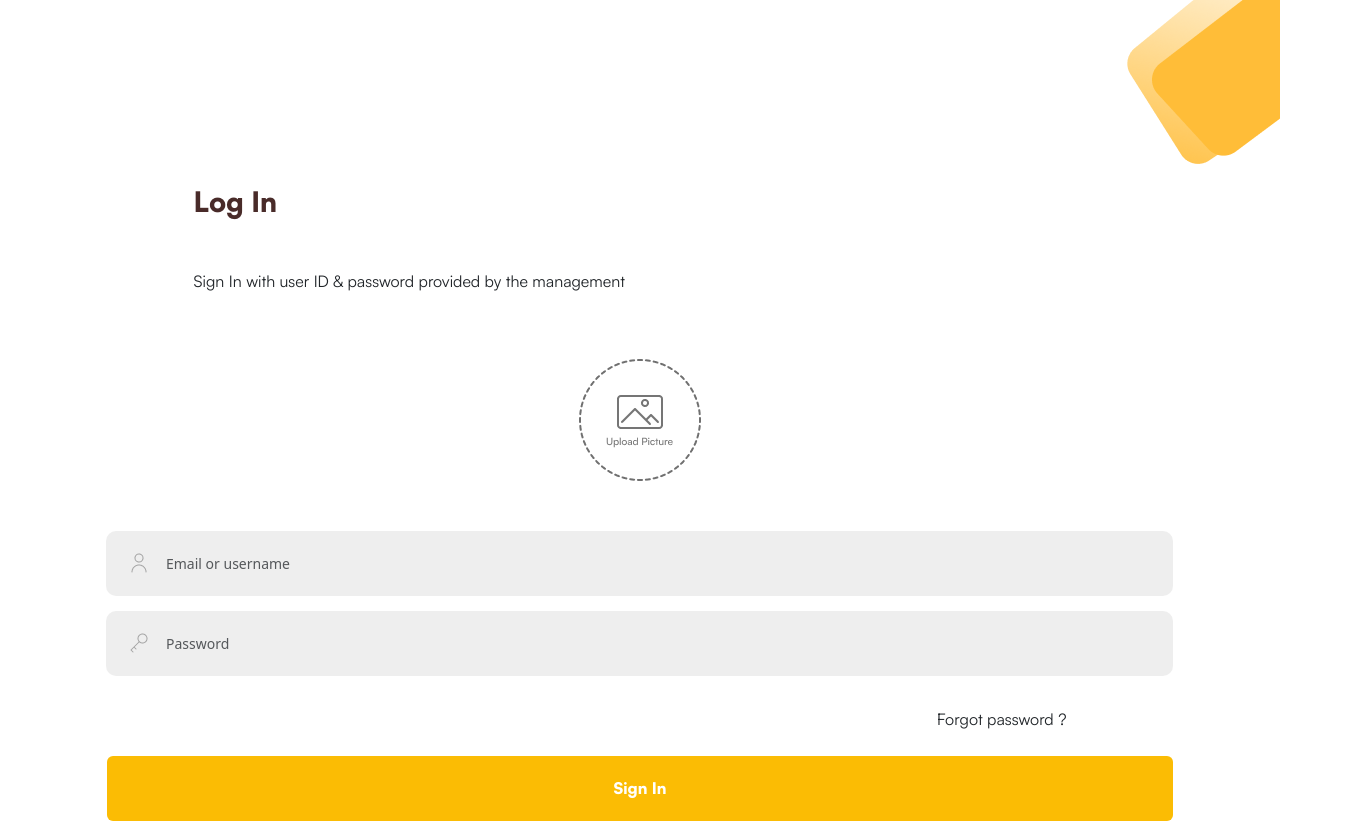
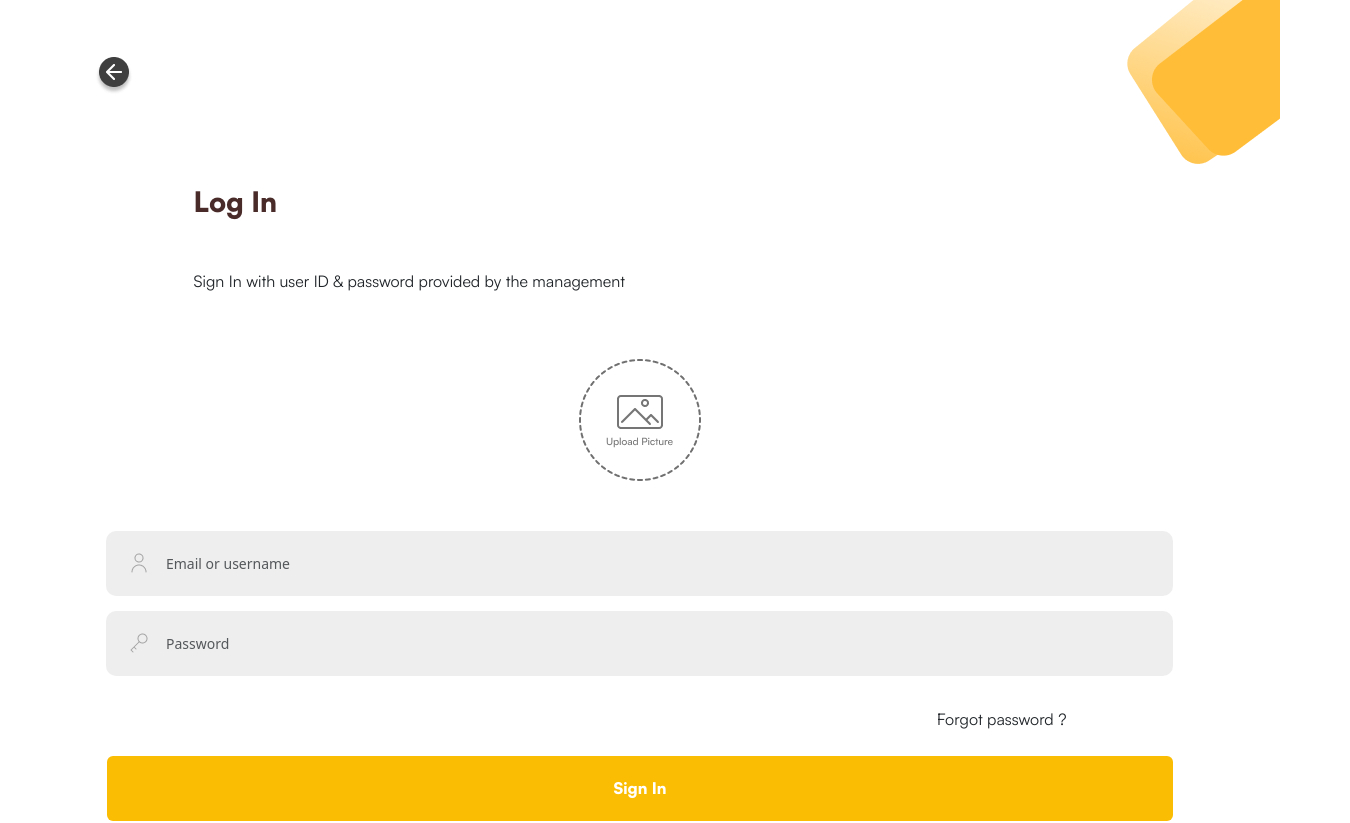
Before and after one commit to merebeabiguime/TipTap, a React (Create React App) app in the folder frontend/tiptap/: page /signIn in a window 1280 px wide. Shown: the top 823 px of the page, 1350 px wide, since content can reach past the window. Built offline with nearby package versions, Linux system fonts and the light colour scheme; no server answers.

Commit message:
Adding PreviousPageButton

```diff
--- a/frontend/tiptap/src/components/Login.js
+++ b/frontend/tiptap/src/components/Login.js
@@ -14,6 +14,7 @@ import { Button, InputGroup, Form } from "react-bootstrap";
 import { useUserContext } from "../contexts/AuthContext";
 import { useRef, useState } from "react";
 import { Link, useNavigate } from "react-router-dom";
+import PreviousPageButton from "./PreviousPageButton";
 function Login() {
   const { signIn } = useUserContext();
   const inputs = useRef([]);
@@ -45,6 +46,9 @@ function Login() {
   return (
     <div>
       <Row>
+        <Col className="previous-button" sm={12}>
+          <PreviousPageButton />
+        </Col>
         <Col className="justify-content-end" sm={12}>
           <div>
             <img src={vector3} alt="Vector 3" className="vector" />
--- a/frontend/tiptap/src/components/OtpValidation.js
+++ b/frontend/tiptap/src/components/OtpValidation.js
@@ -0,0 +1,5 @@
+import React from "react";
+
+export default function OtpValidation() {
+  return <div></div>;
+}
--- /dev/null
+++ b/frontend/tiptap/src/components/PreviousPageButton.js
@@ -0,0 +1,20 @@
+import React from "react";
+import { useNavigate } from "react-router-dom";
+
+import previousIcon from "../images/previous_icon.png"; // Importez votre icône ici
+
+export default function PreviousPageButton() {
+  const navigate = useNavigate();
+
+  const handleGoBack = () => {
+    navigate(-1); // Naviguer à la page précédente
+  };
+
+  return (
+    <div>
+      <button className="btn " onClick={handleGoBack}>
+        <img src={previousIcon} alt="Custom Icon" className="mr-2" />
+      </button>
+    </div>
+  );
+}
--- a/frontend/tiptap/src/components/SignUp.js
+++ b/frontend/tiptap/src/components/SignUp.js
@@ -15,6 +15,7 @@ import { useNavigate } from "react-router-dom";
 import { FirebaseError } from "firebase/app";
 import { ref, uploadBytesResumable, getDownloadURL } from "firebase/storage";
 import { storage } from "../firebase";
+import PreviousPageButton from "./PreviousPageButton";
 
 function SignUp() {
   const { userRole, signUp, currentUser } = useUserContext();
@@ -133,6 +134,9 @@ function SignUp() {
   return (
     <div>
       <Row>
+        <Col className="previous-button" sm={12}>
+          <PreviousPageButton />
+        </Col>
         <Col className="d-flex justify-content-center  " sm={12}>
           <h1 className="col-m-25">Create Account </h1>
         </Col>
--- a/frontend/tiptap/src/style.css
+++ b/frontend/tiptap/src/style.css
@@ -124,3 +124,8 @@ form {
   object-fit: cover; /* Ajuste l'image pour remplir le cercle */
   box-shadow: 1px 2px 4px 0px rgba(0, 0, 0, 0.5) !important;
 }
+
+.previous-button {
+  position: absolute;
+  top: 50px;
+}
```
Also changed, not shown: frontend/tiptap/src/images/previous_icon.png (added).
